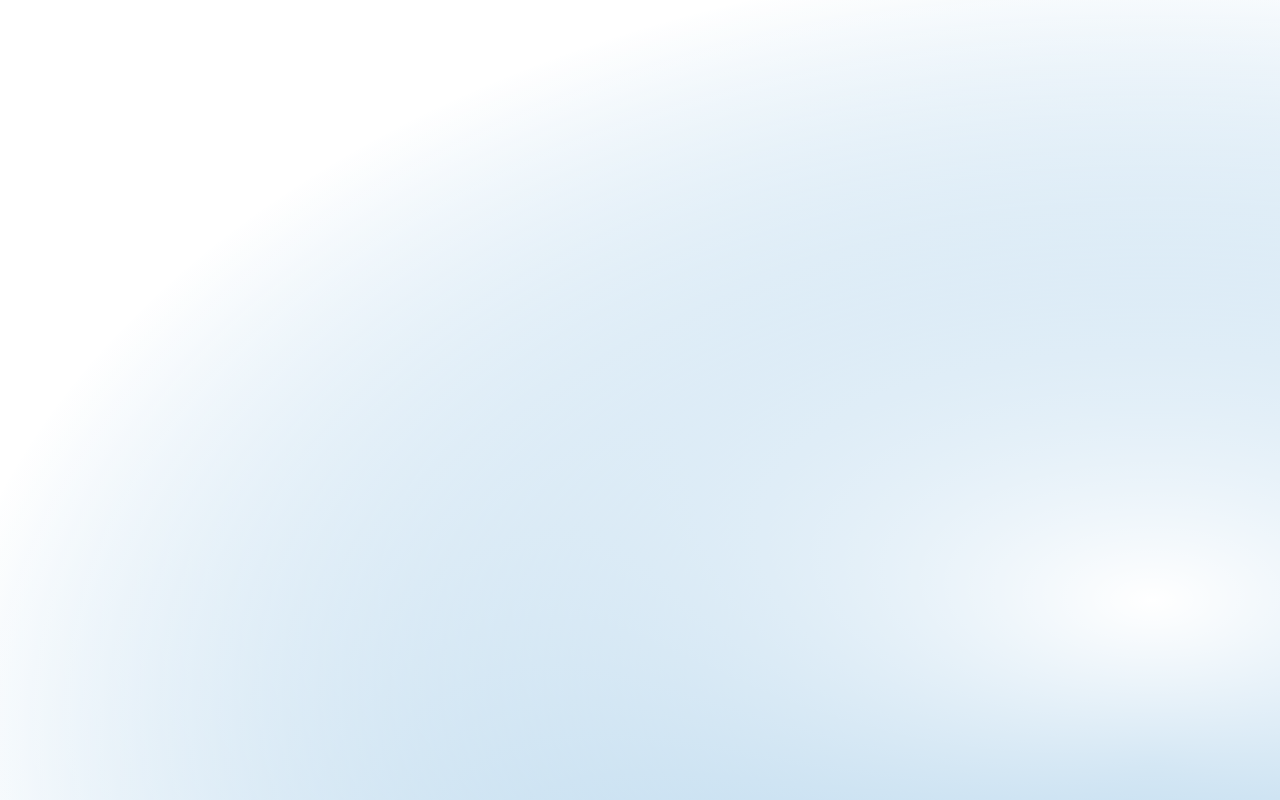
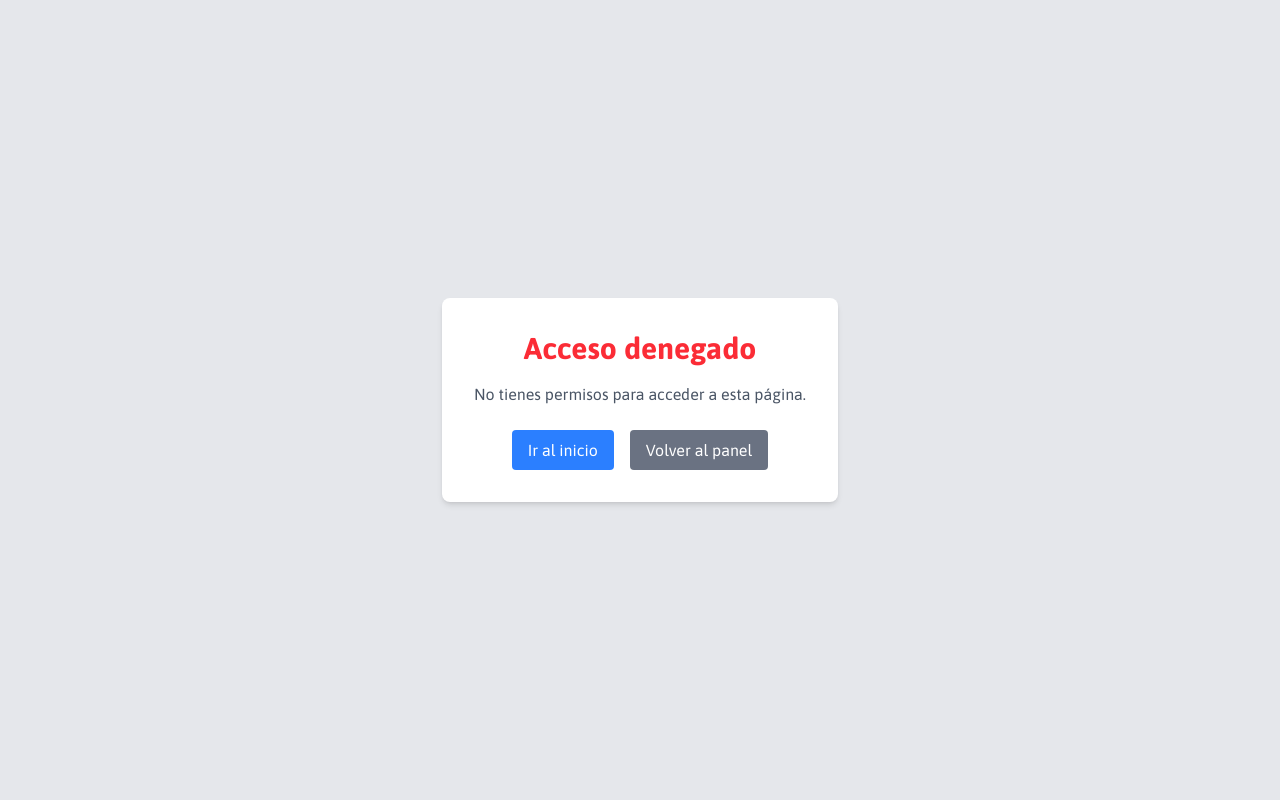
Before and after one commit to Nunu-DMG09/denuncias, a React (Vite) app in the folder frontend/: page /unauthorized in a window 1280 px wide. Before the commit this address had no page. Built offline with nearby package versions, Linux system fonts and the light colour scheme; a web font is replaced by a local one.

Commit message:
Add authentication context and protected routes with unauthorized access handling

```diff
--- a/frontend/src/App.tsx
+++ b/frontend/src/App.tsx
@@ -6,9 +6,13 @@ import { Layout } from "./Components/Layout";
 import { TrackingDenuncia } from "./pages/Tracking/TrackingDenuncia";
 import { Login } from "./pages/Admin/Login";
 import { DashboardAdmin } from "./pages/Admin/Dashboard";
+import { AuthProvider } from "./context/AuthenticationContext";
+import { ProtectedRoute } from "./Components/ProtectedRoute";
+import { Unauthorized } from "./pages/Unauthorized";
 function App() {
 	return (
 		<BrowserRouter>
+			<AuthProvider>
 				<Routes>
 					<Route path="/" element={<Layout />}>
 						<Route index element={<FormularioDenuncia />} />
@@ -16,10 +20,19 @@ function App() {
 							path="/tracking-denuncia"
 							element={<TrackingDenuncia />}
 						/>
+					</Route>
 					<Route path="/login" element={<Login />} />
-					<Route path="/admin-dashboard" element={<DashboardAdmin/>} />
-				</Route>
+					<Route path="/unauthorized" element={<Unauthorized />} />
+					<Route
+						path="/admin-dashboard"
+						element={
+							<ProtectedRoute>
+								<DashboardAdmin />
+							</ProtectedRoute>
+						}
+					/>
 				</Routes>
+			</AuthProvider>
 			<Toaster richColors closeButton />
 		</BrowserRouter>
 	);
--- /dev/null
+++ b/frontend/src/Components/ProtectedRoute.tsx
@@ -0,0 +1,29 @@
+import { Navigate, useLocation } from "react-router";
+import { useAuthContext } from "../hooks/useAuthContext";
+import { Loader } from "./Loaders/Loader";
+
+interface ProtectedRouteProps {
+	children: React.ReactNode;
+	allowedRoles?: string[];
+}
+
+export const ProtectedRoute: React.FC<ProtectedRouteProps> = ({
+	children,
+	allowedRoles,
+}) => {
+	const { isAuthenticated, loading, user } = useAuthContext();
+	const location = useLocation();
+
+    if (loading) {
+        return <div className="flex justify-center items-center h-screen">
+            <Loader isBtn={false} />
+        </div>
+    }
+    if (!isAuthenticated) {
+        return <Navigate to="/login" state={{from: location}} replace />
+    }
+    if (allowedRoles && user && !allowedRoles.includes(user.categoria)) {
+        return <Navigate to="/unauthorized" replace />
+    }
+    return <>{children}</>;
+};
--- /dev/null
+++ b/frontend/src/pages/Unauthorized.tsx
@@ -0,0 +1,30 @@
+import { Link } from "react-router";
+
+export const Unauthorized = () => {
+	return (
+		<div className="min-h-screen flex items-center justify-center bg-gray-200">
+			<div className="text-center p-8 bg-white rounded-lg shadow-md">
+				<h1 className="text-3xl font-bold text-red-500 mb-4">
+					Acceso denegado
+				</h1>
+				<p className="text-gray-600 mb-6">
+					No tienes permisos para acceder a esta página.
+				</p>
+				<div className="flex justify-center space-x-4">
+					<Link
+						to="/"
+						className="bg-blue-500 hover:bg-blue-600 text-white px-4 py-2 rounded"
+					>
+						Ir al inicio
+					</Link>
+					<Link
+						to="/admin-dashboard"
+						className="bg-gray-500 hover:bg-gray-600 text-white px-4 py-2 rounded"
+					>
+						Volver al panel
+					</Link>
+				</div>
+			</div>
+		</div>
+	);
+};
```
Lines whose indentation alone changed are shown as unchanged.
